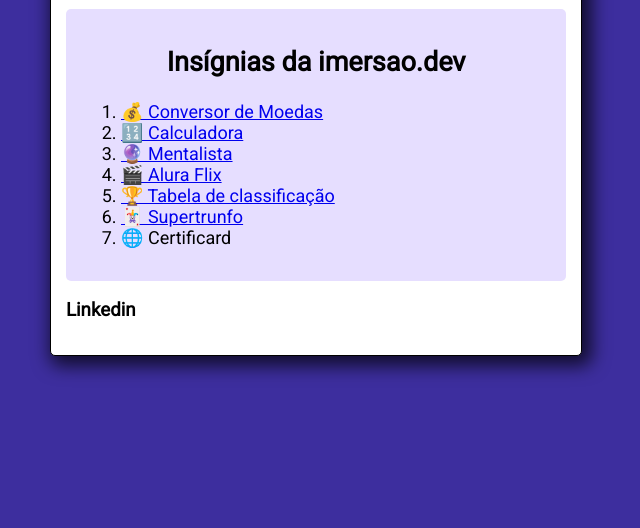
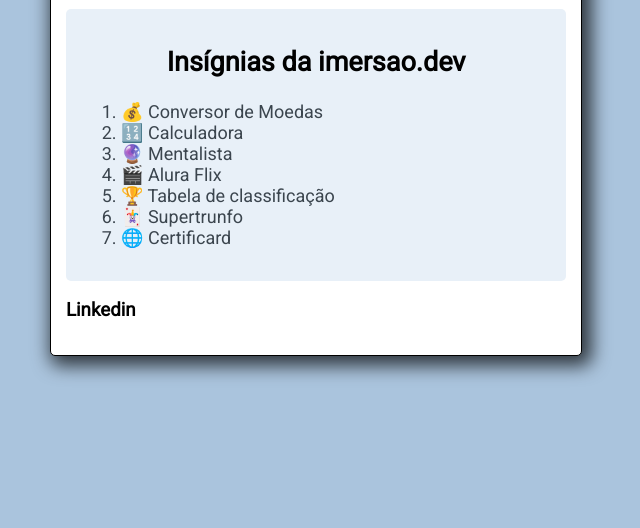
Before and after one commit to mylenavitoriano/Certificard, a plain HTML site: page index.html in a window 1280 px wide. Shown: the part 272-800 px from the top of the page, without its empty margins (324-964 px from the left). Drawn offline with Linux system fonts and the light colour scheme.

Commit message:
Update style.css

```diff
--- a/style.css
+++ b/style.css
@@ -1,5 +1,5 @@
 body{
-    background-color: #3D2E9E;
+    background-color: #AAC4DD;
     font-family:'Roboto', sans-serif;
     }
 
@@ -32,7 +32,7 @@ body{
     div {
     font-size: 18px;
     padding: 15px;
-    background-color: #E6DEFF;
+    background-color: #e8f0f8;
     border-radius: 5px;
     }
     div h2{
@@ -49,3 +49,12 @@ body{
     transform: translateY(-50%);
     border: 8px solid white;
     }
+
+    a{
+        text-decoration: none;
+        color:#3b454e
+    }
+
+    li{
+        color: #3b454e;
+    }
```
